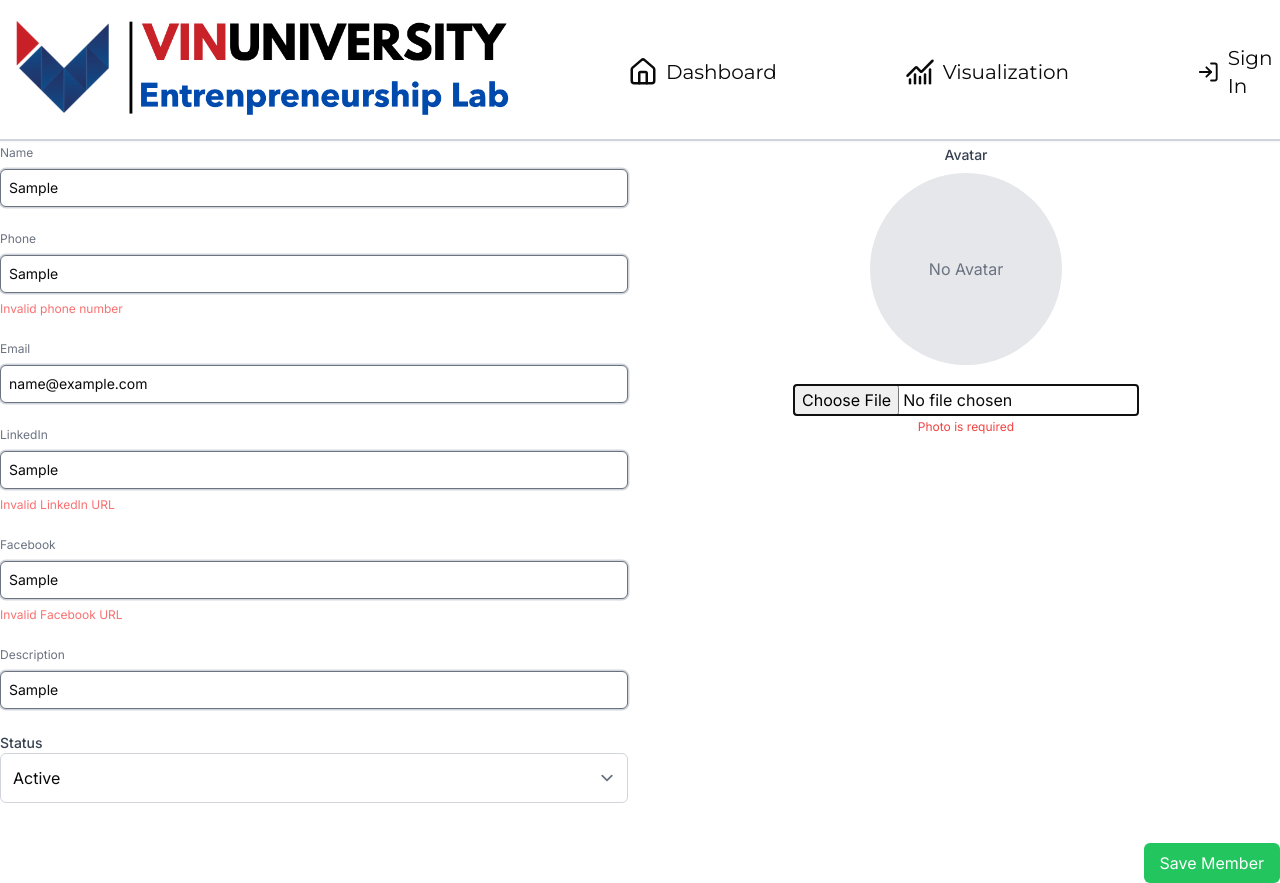
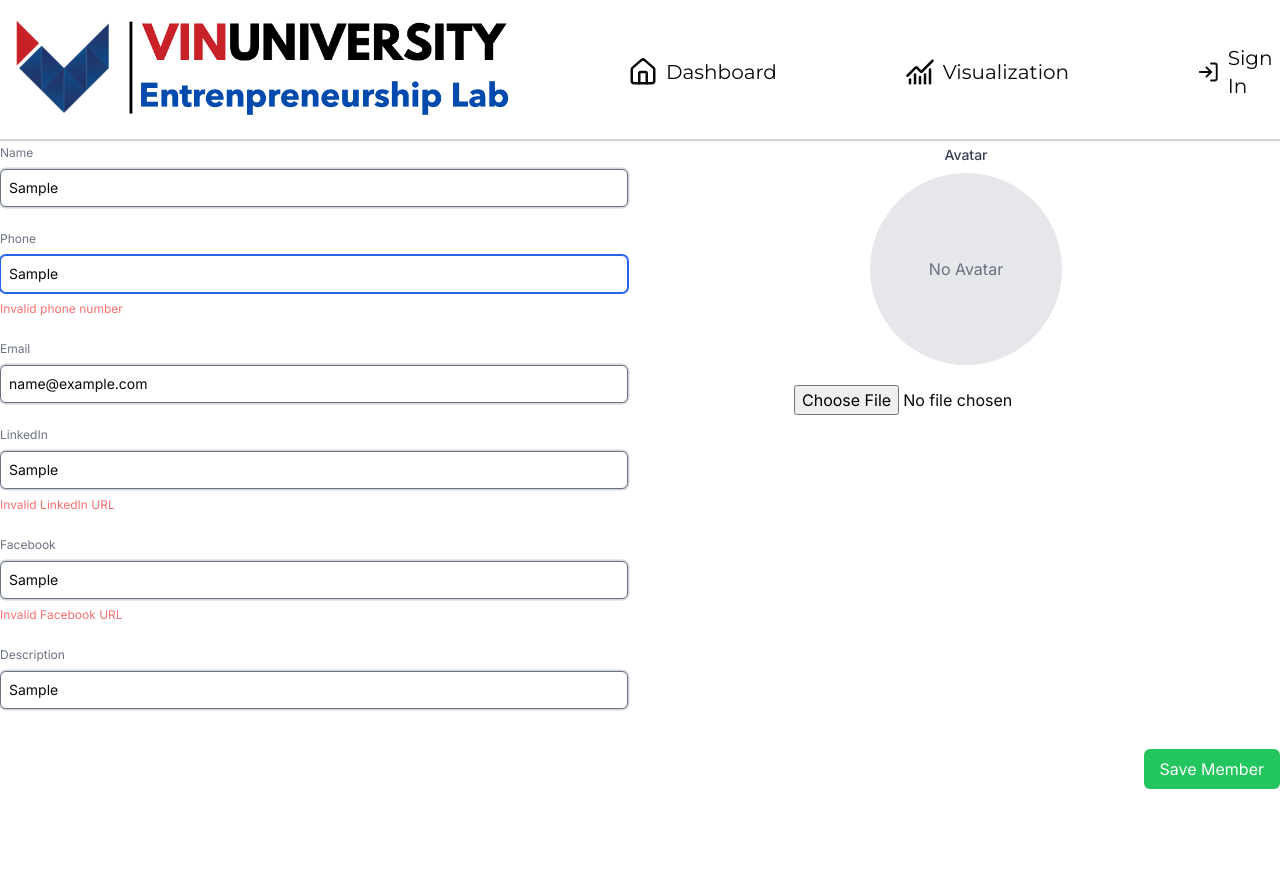
Before and after one commit to Autopilot7/Startup-visualization, a Next.js app: page /create-member in a window 1280 px wide. Both pictures are taken after typing "Sample", "Sample", "name@example.com", "Sample", "Sample", "Sample" into the empty fields and a click on the button "Save Member". After the commit the page ends 800 px from the top, so only its background shows below. Built offline with nearby package versions, Linux system fonts and the light colour scheme; a web font is replaced by a local one.

Commit message:
fix image error

```diff
--- a/src/app/create-advisor/page.tsx
+++ b/src/app/create-advisor/page.tsx
@@ -17,12 +17,21 @@ const schema = z.object({
   facebook: z.string().url("Invalid Facebook URL").optional(),
   areaOfExpertise: z.string().optional(),
   photo: z
-    .any()
-    .refine((file) => file && file.length === 1, { message: "Photo is required" })
-    .refine(
-      (file) => ["image/jpeg", "image/png", "image/gif"].includes(file[0]?.type),
-      { message: "Only JPEG, PNG, and GIF files are allowed" }
-    ),
+  .any()
+  .optional()
+  .refine((file) => {
+    // If no file is provided, it's valid since it's optional
+    if (!file || file.length === 0) return true;
+    // If a file is provided, ensure only one file is uploaded
+    return file.length === 1;
+  }, { message: "Only one photo can be uploaded." })
+  .refine((file) => {
+    // If no file is provided, skip the type check
+    if (!file || file.length === 0) return true;
+    // Validate the file type
+    return ["image/jpeg", "image/png", "image/gif"].includes(file[0]?.type);
+  }, { message: "Only JPEG, PNG, and GIF files are allowed." }),
+
 });
 
 type Inputs = z.infer<typeof schema>;
@@ -181,8 +190,10 @@ const CreateAdvisorForm: React.FC<CreateAdvisorFormProps> = ({
           className="mt-1"
         />
         {errors.photo && (
-          <p className="text-xs text-red-500 mt-1">{errors.photo.message}</p>
-        )}
+        <p className="text-xs text-red-500 mt-1">
+          {errors.photo.message?.toString()}
+        </p>
+)}
       </div>
 
       {/* Submit Button */}
--- a/src/app/create-member/page.tsx
+++ b/src/app/create-member/page.tsx
@@ -17,12 +17,19 @@ const schema = z.object({
   facebook: z.string().url("Invalid Facebook URL").optional(),
   photo: z
     .any()
-    .refine((file) => file && file.length === 1, { message: "Photo is required" })
-    .refine(
-      (file) => ["image/jpeg", "image/png", "image/gif"].includes(file[0]?.type),
-      { message: "Only JPEG, PNG, and GIF files are allowed" }
-    ),
-  status: z.enum(["active", "inactive"], { message: "Status is required!" }),
+    .optional()
+    .refine((file) => {
+      // If no file is provided, it's valid since it's optional
+      if (!file || file.length === 0) return true;
+      // If a file is provided, ensure only one file is uploaded
+      return file.length === 1;
+    }, { message: "Only one photo can be uploaded." })
+    .refine((file) => {
+      // If no file is provided, skip the type check
+      if (!file || file.length === 0) return true;
+      // Validate the file type
+      return ["image/jpeg", "image/png", "image/gif"].includes(file[0]?.type);
+    }, { message: "Only JPEG, PNG, and GIF files are allowed." }),
   description: z.string().optional(),
 });
 
@@ -89,8 +96,6 @@ const CreateMemberForm: React.FC<CreateMemberFormProps> = ({ onClose, onAddMembe
         phone: data.phone,
         email: data.email,
         avatar_url: avatarUrl,
-        status: data.status,
-        description: data.description,
       };
 
       if (data.linkedin) memberData.linkedin_url = data.linkedin;
@@ -106,6 +111,21 @@ const CreateMemberForm: React.FC<CreateMemberFormProps> = ({ onClose, onAddMembe
       // After successful creation
       onAddMember({ id: memberResponse.data.id, name: memberResponse.data.name });
       toast.success("Member created successfully!");
+      if (data.description) {
+        const noteData = {
+          content: data.description,
+          content_type: "member",
+          object_id: memberResponse.data.id,
+        };
+
+        await axios.post(endpoints.createnotes, noteData, {
+          headers: {
+            "Content-Type": "application/json",
+            Authorization: `Bearer ${token}`,
+          },
+        });
+      }
+
       reset();
       setPhotoPreview(null);
       onClose();
@@ -169,22 +189,7 @@ const CreateMemberForm: React.FC<CreateMemberFormProps> = ({ onClose, onAddMembe
         register={register}
         error={errors?.description}
       />
-      {/* Trạng thái */}
-      <div>
-        <label className="block text-sm font-medium text-gray-700">Status</label>
-        <select
-          {...register("status")}
-          className="w-full p-3 border border-gray-300 rounded-md focus:ring-2 focus:ring-blue-500"
-        >
-          <option value="active">Active</option>
-          <option value="inactive">Inactive</option>
-        </select>
-        {errors.status && (
-          <p className="text-xs text-red-500 mt-1">
-            {errors.status.message?.toString()}
-          </p>
-        )}
-      </div>
+
     </div>
 
     {/* Bên phải: Upload Avatar */}
@@ -212,7 +217,9 @@ const CreateMemberForm: React.FC<CreateMemberFormProps> = ({ onClose, onAddMembe
         className="mt-1"
       />
       {errors.photo && (
-        <p className="text-xs text-red-500 mt-1">{errors.photo.message}</p>
+        <p className="text-xs text-red-500 mt-1">
+          {errors.photo.message?.toString()}
+        </p>
       )}
     </div>
 
--- a/src/app/utils/apis.ts
+++ b/src/app/utils/apis.ts
@@ -10,4 +10,5 @@ export const endpoints = {
   advisors: `${BACKEND_URL}/api/advisors/`,
   createadvisors: `${BACKEND_URL}/api/advisors/create`,
   createStartup: `${BACKEND_URL}/api/startups/create`,
+  createnotes: `${BACKEND_URL}/api/notes/create`,
 };
--- a/src/components/InputField.tsx
+++ b/src/components/InputField.tsx
@@ -44,7 +44,7 @@ const InputField = ({
         defaultValue={defaultValue}
       />
       {error?.message && (
-        <p className="text-xs text-red-400">{error.message.toString()}</p>
+        <p className="text-xs text-red-400">{error.message as String}</p>
       )}
     </div>
   );
--- a/src/components/forms/StartupForm.tsx
+++ b/src/components/forms/StartupForm.tsx
@@ -478,7 +478,7 @@ const StartupForm = ({ type, data }: { type: "create" | "update"; data?: any })
             isMulti
             value={selectedAdvisorOptions}
             onChange={(newSelectedOptions) => {
-              setSelectedAdvisorOptions(newSelectedOptions || []);
+              setSelectedAdvisorOptions(newSelectedOptions ? [...newSelectedOptions] : []);
               // Update advisors state with selected advisors
               const selectedAdvisors = newSelectedOptions?.map((option) => ({
                 id: option.value,
@@ -507,13 +507,7 @@ const StartupForm = ({ type, data }: { type: "create" | "update"; data?: any })
               {advisors.map((advisor) => (
                 <li key={advisor.id} className="flex items-center space-x-4">
                   <span className="font-medium">{advisor.name}</span>
-                  <input
-                    type="text"
-                    placeholder="Area of Expertise"
-                    value={advisor.areaOfExpertise}
-                    onChange={(e) => handleAdvisorExpertiseChange(advisor.id, e.target.value)}
-                    className="flex-1 p-2 border border-gray-300 rounded-md focus:outline-none focus:ring-2 focus:ring-blue-500"
-                  />
+                  <span className="text-gray-700">{advisor.areaOfExpertise}</span>
                 </li>
               ))}
             </ul>
```
